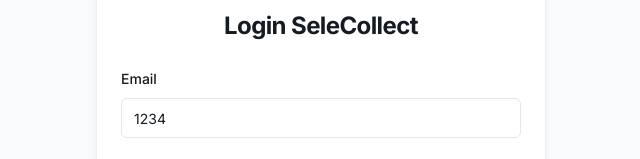
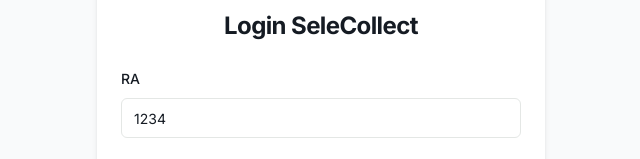
Before and after one commit to Alex0812-05/eco-sorocaba-connect, a React (Vite) app: page /login in a window 1280 px wide. Shown: the part 260-419 px from the top of the page, without its empty margins (319-959 px from the left). Built offline with nearby package versions, Linux system fonts and the light colour scheme.

Commit message:
Change email placeholder to RA
Update the email placeholder in the login form to "RA".

```diff
--- a/src/pages/Login.tsx
+++ b/src/pages/Login.tsx
@@ -14,7 +14,7 @@ import { z } from "zod";
 import { zodResolver } from "@hookform/resolvers/zod";
 
 const loginSchema = z.object({
-  email: z.string().email("Email inválido"),
+  email: z.string().min(1, "RA é obrigatório"),
   password: z.string().min(6, "Senha deve ter pelo menos 6 caracteres"),
   userType: z.enum(["aluno", "funcionario"]),
 });
@@ -44,7 +44,7 @@ const Login = () => {
         const { data: userData, error: userError } = await supabase
           .from("users")
           .insert({
-            name: values.email.split("@")[0], // Usa parte do email como nome inicial
+            name: values.email,
             email: values.email,
             user_type: values.userType,
           })
@@ -138,11 +138,11 @@ const Login = () => {
               name="email"
               render={({ field }) => (
                 <FormItem>
-                  <FormLabel>Email</FormLabel>
+                  <FormLabel>RA</FormLabel>
                   <FormControl>
                     <Input
-                      type="email"
-                      placeholder="seu@email.com"
+                      type="text"
+                      placeholder="Seu RA"
                       {...field}
                     />
                   </FormControl>
```
